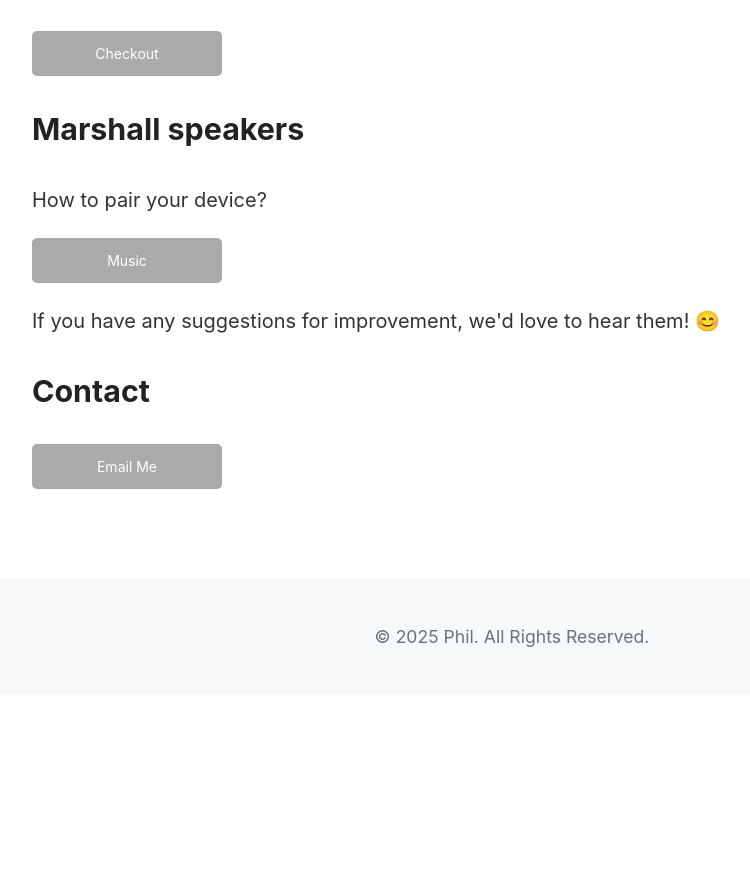
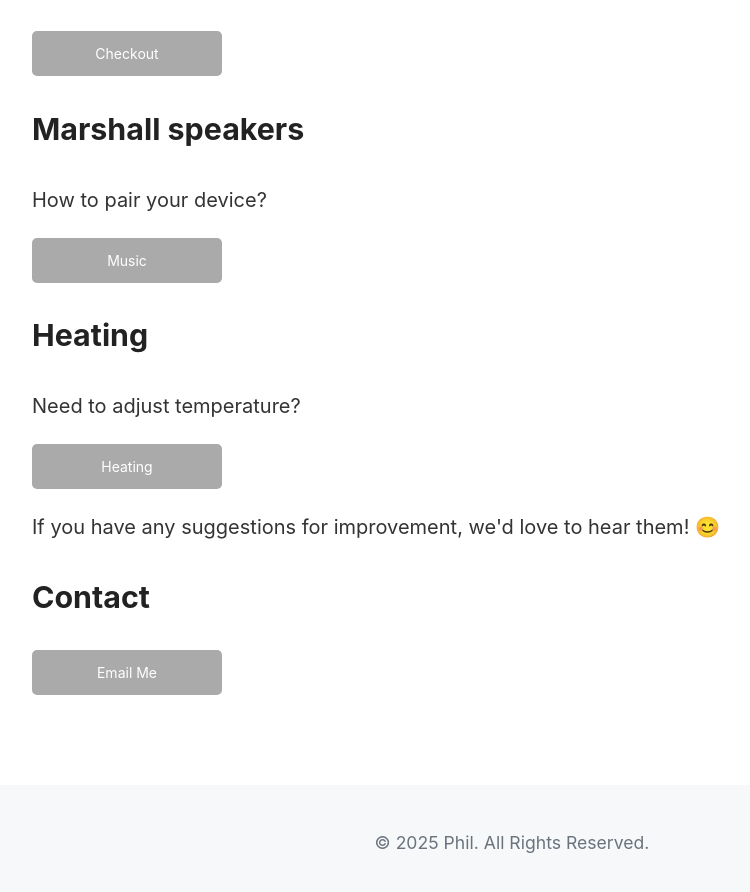
Before and after one commit to PhilAlain/tac, a Jekyll site: the page index.html, which Jekyll copies as it is, in a window 1280 px wide and 900 px high, scrolled down 2510 px. Shown: the top 892 px of the window, without its empty margins (128-878 px from the left). Built offline with Jekyll 4.4.1, drawn with Linux system fonts in a browser that asks for light colours; before the commit the page ends 3204 px from its top, so only the background shows below that.

Commit message:
Update index.html

```diff
--- a/index.html
+++ b/index.html
@@ -65,6 +65,10 @@
         <p>How to pair your device?</p>
         <a href="https://philalain.github.io/tac/music" class="button">Music</a>
 
+        <h2>Heating</h2>
+        <p>Need to adjust temperature?</p>
+        <a href="https://philalain.github.io/tac/heating" class="button">Heating</a>
+
         <p>If you have any suggestions for improvement, we'd love to hear them! 😊</p>
 
         <h2>Contact</h2>
```
